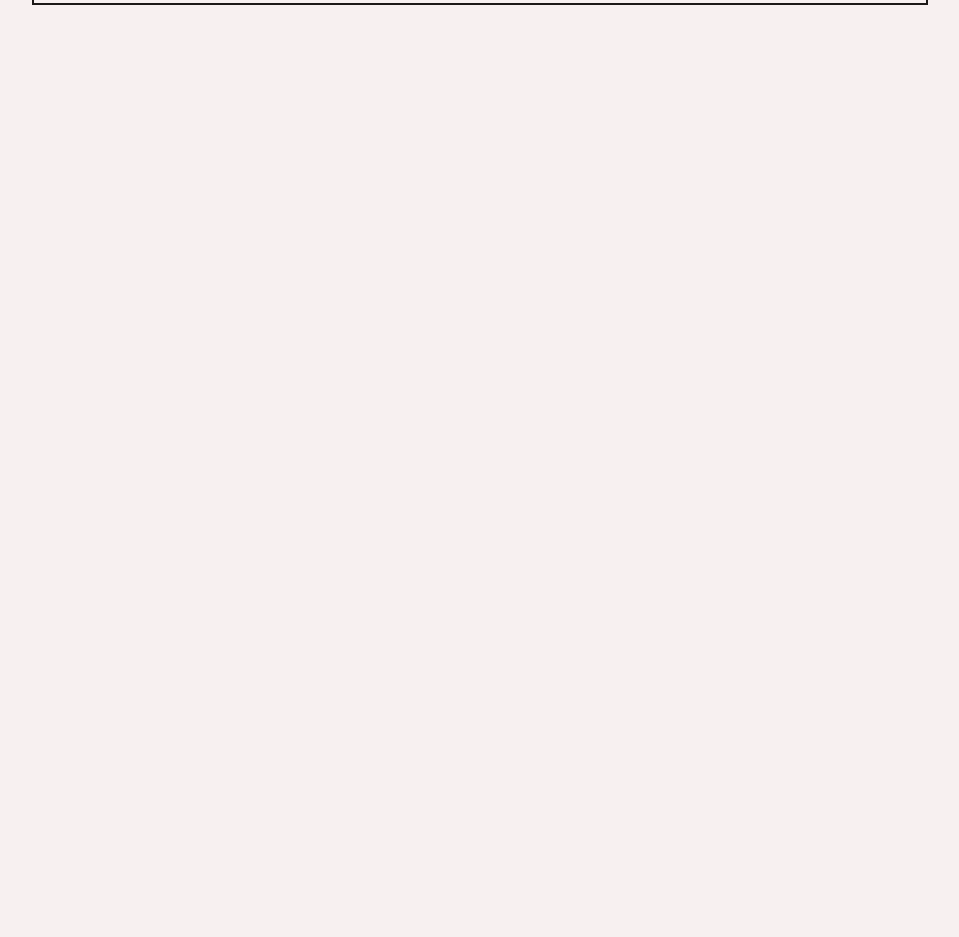
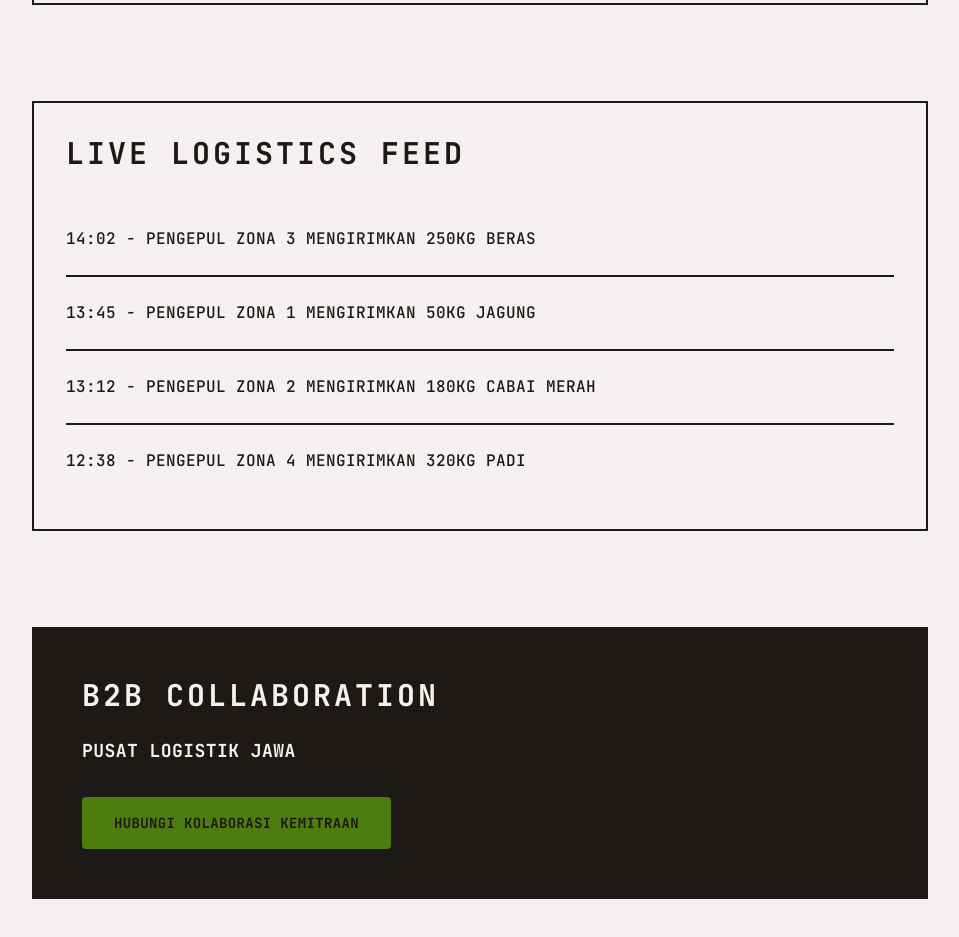
Before and after one commit to Cantaloopstrap/v0-agri-karta-base-layout, a Next.js app: page / in a window 1280 px wide. Shown: the part 1680-2617 px from the top of the page, without its empty margins (160-1119 px from the left). Before the commit the page ends 1733 px from the top, so only its background shows below. Built offline with nearby package versions, Linux system fonts and the light colour scheme.

Commit message:
feat: add Live Logistics Feed and B2B Collaboration sections with brutalism styling

```diff
--- a/app/page.tsx
+++ b/app/page.tsx
@@ -201,6 +201,69 @@ export default function Page() {
           </div>
         </div>
       </section>
+
+      {/* LIVE LOGISTICS FEED SECTION */}
+      <section className="bg-background p-12 gap-12">
+        <div className="max-w-4xl mx-auto space-y-12">
+          <div className="border-2 border-foreground rounded-none p-8">
+            <h3 className="text-3xl font-bold uppercase tracking-widest text-foreground mb-8">
+              Live Logistics Feed
+            </h3>
+
+            {/* Feed List */}
+            <div className="divide-y-2 divide-foreground">
+              {/* Item 1 */}
+              <div className="py-6">
+                <p className="text-base font-medium uppercase tracking-wide text-foreground">
+                  14:02 - Pengepul Zona 3 mengirimkan 250kg Beras
+                </p>
+              </div>
+
+              {/* Item 2 */}
+              <div className="py-6">
+                <p className="text-base font-medium uppercase tracking-wide text-foreground">
+                  13:45 - Pengepul Zona 1 mengirimkan 50kg Jagung
+                </p>
+              </div>
+
+              {/* Item 3 */}
+              <div className="py-6">
+                <p className="text-base font-medium uppercase tracking-wide text-foreground">
+                  13:12 - Pengepul Zona 2 mengirimkan 180kg Cabai Merah
+                </p>
+              </div>
+
+              {/* Item 4 */}
+              <div className="py-6">
+                <p className="text-base font-medium uppercase tracking-wide text-foreground">
+                  12:38 - Pengepul Zona 4 mengirimkan 320kg Padi
+                </p>
+              </div>
+            </div>
+          </div>
+        </div>
+      </section>
+
+      {/* B2B COLLABORATION SECTION */}
+      <section className="bg-background p-12 gap-12">
+        <div className="max-w-4xl mx-auto space-y-12">
+          <div className="border-2 border-foreground rounded-none bg-foreground p-12">
+            <h3 className="text-3xl font-bold uppercase tracking-widest text-background mb-6">
+              B2B Collaboration
+            </h3>
+
+            <p className="text-lg font-semibold uppercase tracking-wide text-background mb-8">
+              Pusat Logistik Jawa
+            </p>
+
+            <button
+              className="px-8 py-4 bg-accent text-foreground font-bold uppercase tracking-wide text-sm rounded-sm hover:bg-background hover:text-accent hover:border-2 hover:border-foreground transition-colors border-none"
+            >
+              Hubungi Kolaborasi Kemitraan
+            </button>
+          </div>
+        </div>
+      </section>
     </div>
   )
 }
```
